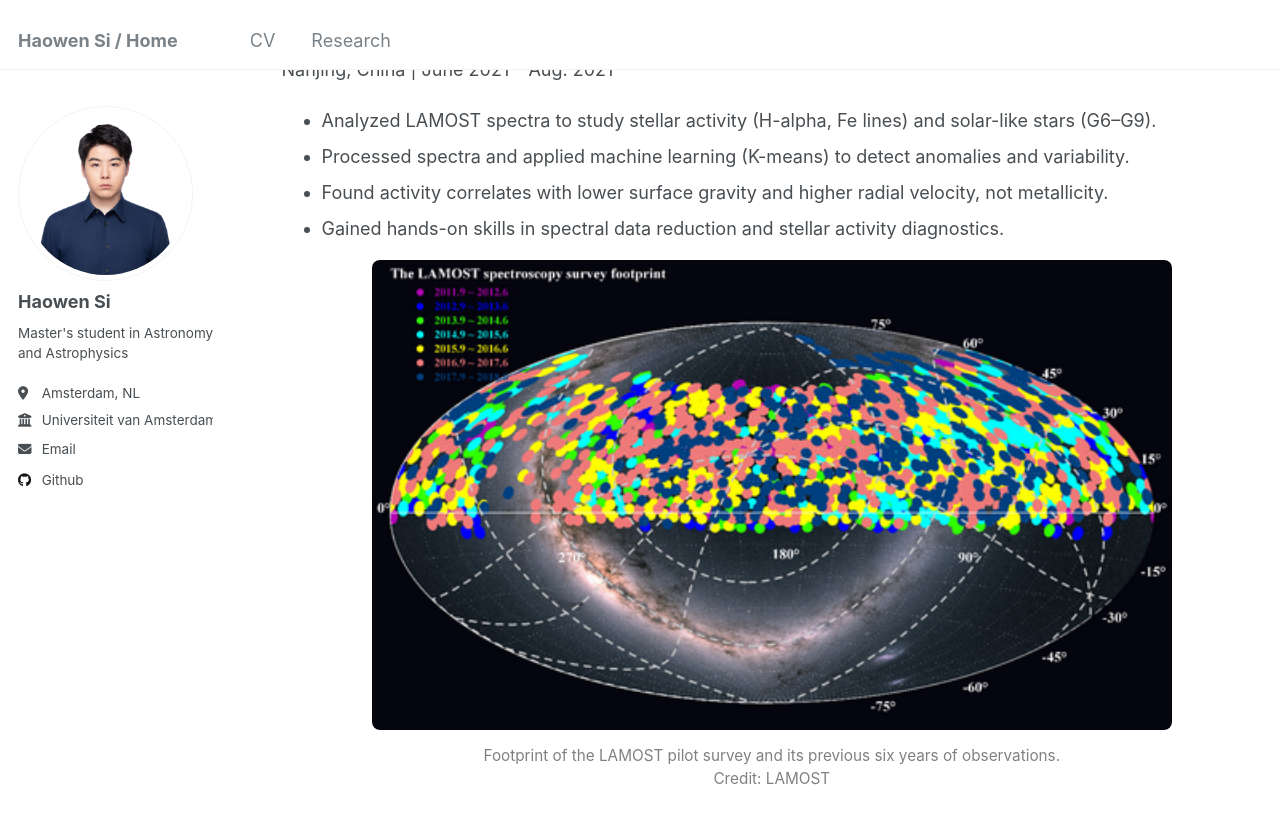
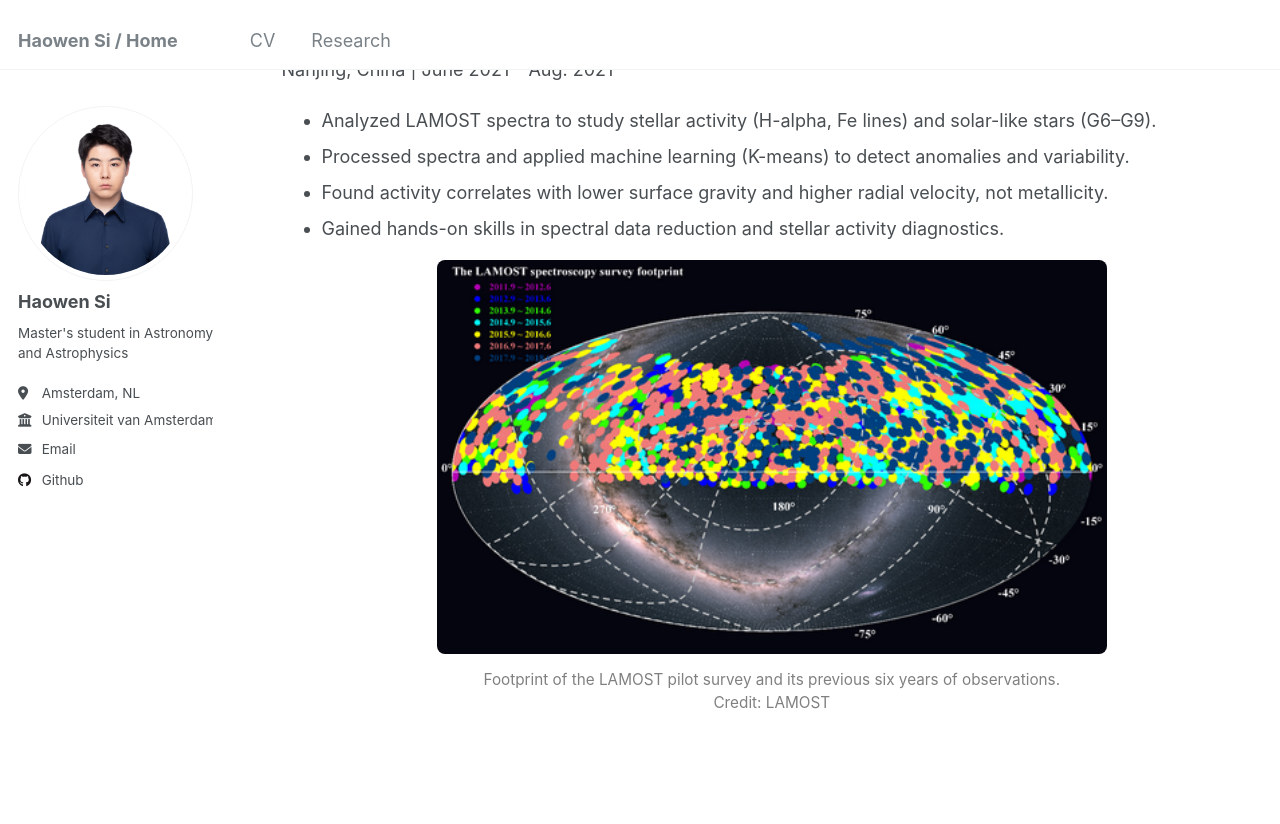
Before and after one commit to HW-SI/HW-SI.github.io, a Jekyll site: the page built from _pages/research.html, in a window 1280 px wide and 900 px high, scrolled down 2677 px. Shown: the top 824 px of the window. Built offline with Jekyll 4.4.1, drawn with Linux system fonts in a browser that asks for light colours.

Commit message:
Update research.html

```diff
--- a/_pages/research.html
+++ b/_pages/research.html
@@ -79,7 +79,7 @@
 </ul>
 
 <div style="display: flex; justify-content: center; margin-bottom: 10px;">
-  <img src="/images/lamost.png" alt="LAMOST Survey" style="width:800px; border-radius:8px;">
+  <img src="/images/lamost.png" alt="LAMOST Survey" style="width:670px; border-radius:8px;">
 </div>
 <p style="text-align:center; font-size: 0.85em; color: gray;">
 Footprint of the LAMOST pilot survey and its previous six years of observations. <br>
```
